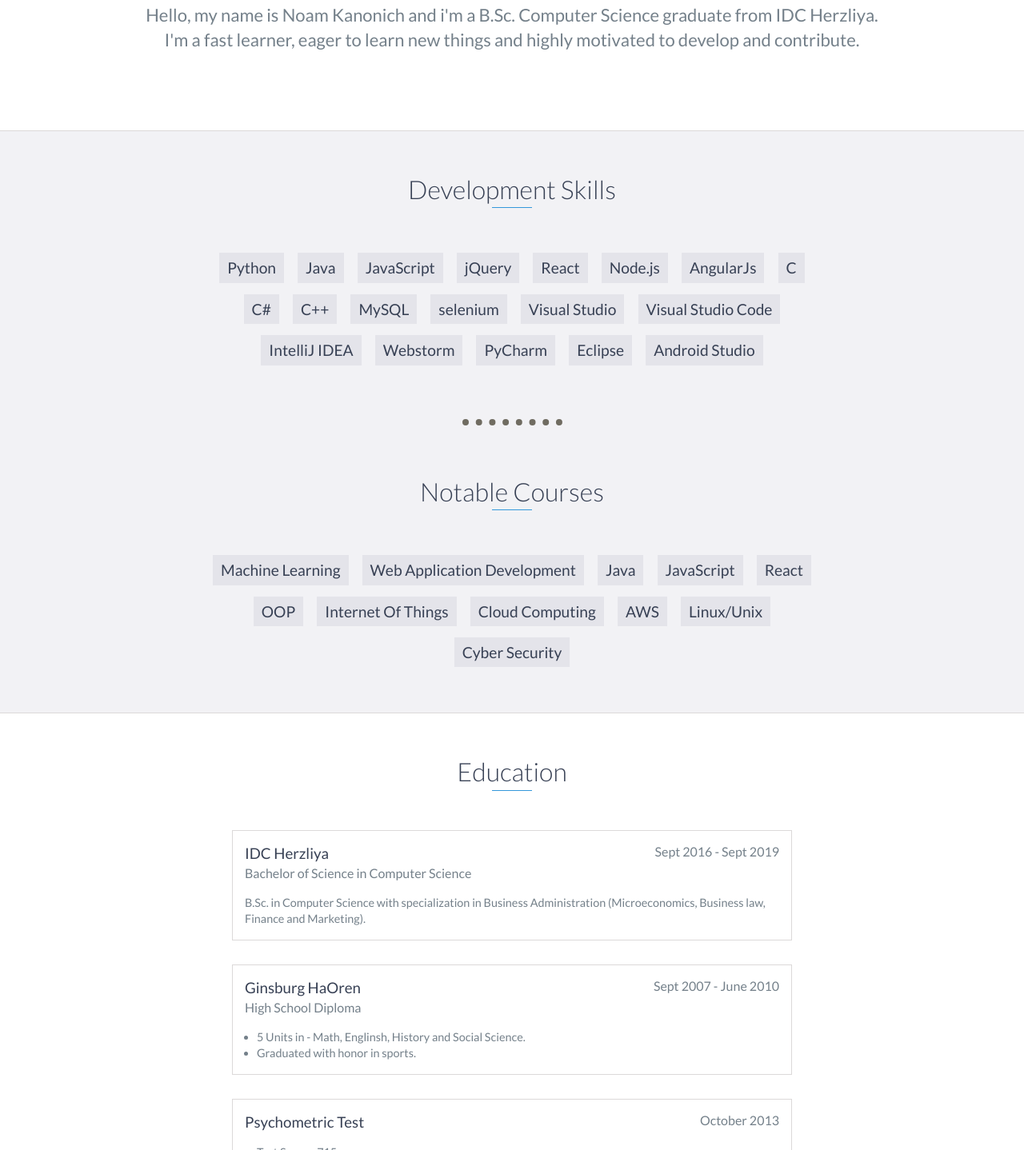
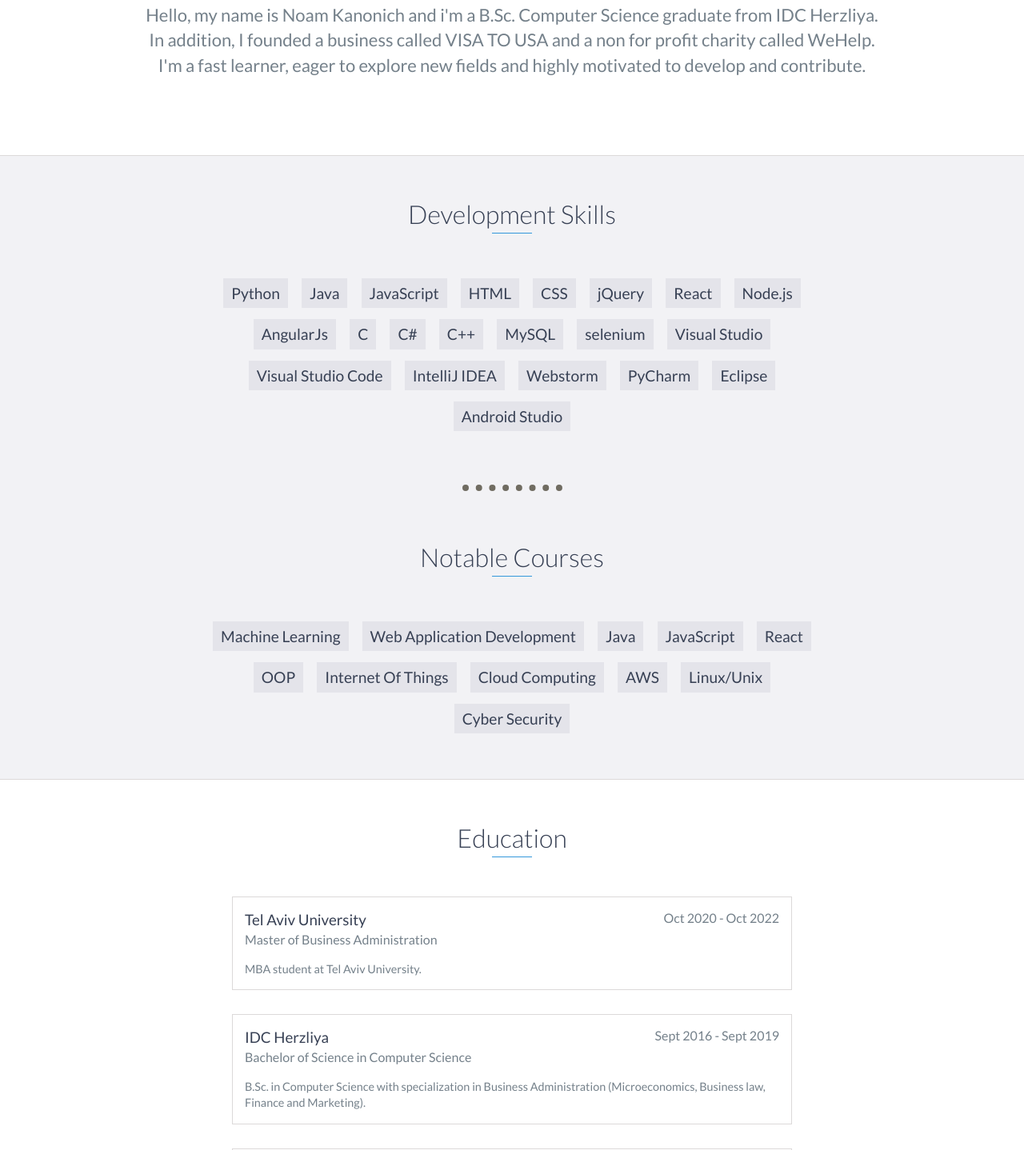
Before and after one commit to noamkanonich/My-Portfolio, a website: page index.html in a window 1280 px wide. Shown: the part 1150-2588 px from the top of the page at 80% size. Drawn offline with nearby package versions, Linux system fonts and the light colour scheme.

Commit message:
third commit

```diff
--- a/index.html
+++ b/index.html
@@ -76,7 +76,10 @@
                     <img src="images/ME.jpg" width="150" height="150" style="border-radius: 80px; margin-bottom: 20px">
                     <p>
                        Hello, my name is Noam Kanonich and i'm a B.Sc. Computer Science graduate from IDC Herzliya. </br>
-                        I'm a fast learner, eager to learn new things and highly motivated to develop and contribute.
+					   In addition, I founded a business called VISA TO USA and a non for profit charity called WeHelp. </br>
+					<!--   In addition, I'm the founder of VISA TO USA - an online business providing visa application services to the United States, </br>
+					   and the Co-Founder of WeHelp - a non-profit organiztion that aimed to help businesses and medical staff that hurt by COVID-19. </br> -->
+                        I'm a fast learner, eager to explore new fields and highly motivated to develop and contribute.
                     </p>
                 </div>
             </div>
@@ -90,6 +93,8 @@
             <li>Python</li>
             <li>Java</li>
             <li>JavaScript</li>
+			<li>HTML</li>
+			<li>CSS</li>
             <li>jQuery</li>
             <li>React</li>
             <li>Node.js</li>
@@ -133,6 +138,16 @@
     <div id="education">
         <h2 class="heading">Education</h2>
 
+		<div class="education-block">
+            <h3>Tel Aviv University</h3>
+            <span class="education-date">Oct 2020 - Oct 2022</span>
+            <h4>Master of Business Administration</h4>
+            <p>
+                MBA student at Tel Aviv University.
+            </p>
+        </div>
+        <!-- End .education-block -->
+
         <div class="education-block">
             <h3>IDC Herzliya</h3>
             <span class="education-date">Sept 2016 - Sept 2019</span>
@@ -173,6 +188,7 @@
         </div>
     </div>
     <!-- End #education -->
+
 
 
 
@@ -252,6 +268,32 @@
                       </div>
                 </div>
                 <!-- End .project -->
+
+
+                <!-- <div class="col-md-6">
+                    <div class="card">
+                        <div class="card-container">
+                        <h3>Simon Game | Web App Game</h3>
+                          <p>Memory skill web game developed using Web skills</p>
+                          <a href="https://github.com/noamkanonich/NK-Supermarket">View Project</a>
+                        </div>
+                      </div>
+                </div>   -->
+                <!-- End .project -->
+
+<!--
+
+                <div class="col-md-6">
+                    <div class="card">
+                        <div class="card-container">
+                        <h3>Parking Managment System | Python</h3>
+                          <p>a heavy local server-client project, involving node.js,</br> persistent DB, Json files, JS, HTML, CSS and more.</p>
+                          <a href="https://github.com/noamkanonich/NK-Supermarket">View Project</a>
+                        </div>
+                      </div>
+                </div>   -->
+                <!-- End .project -->
+
 
             </div>
         </div>
```
